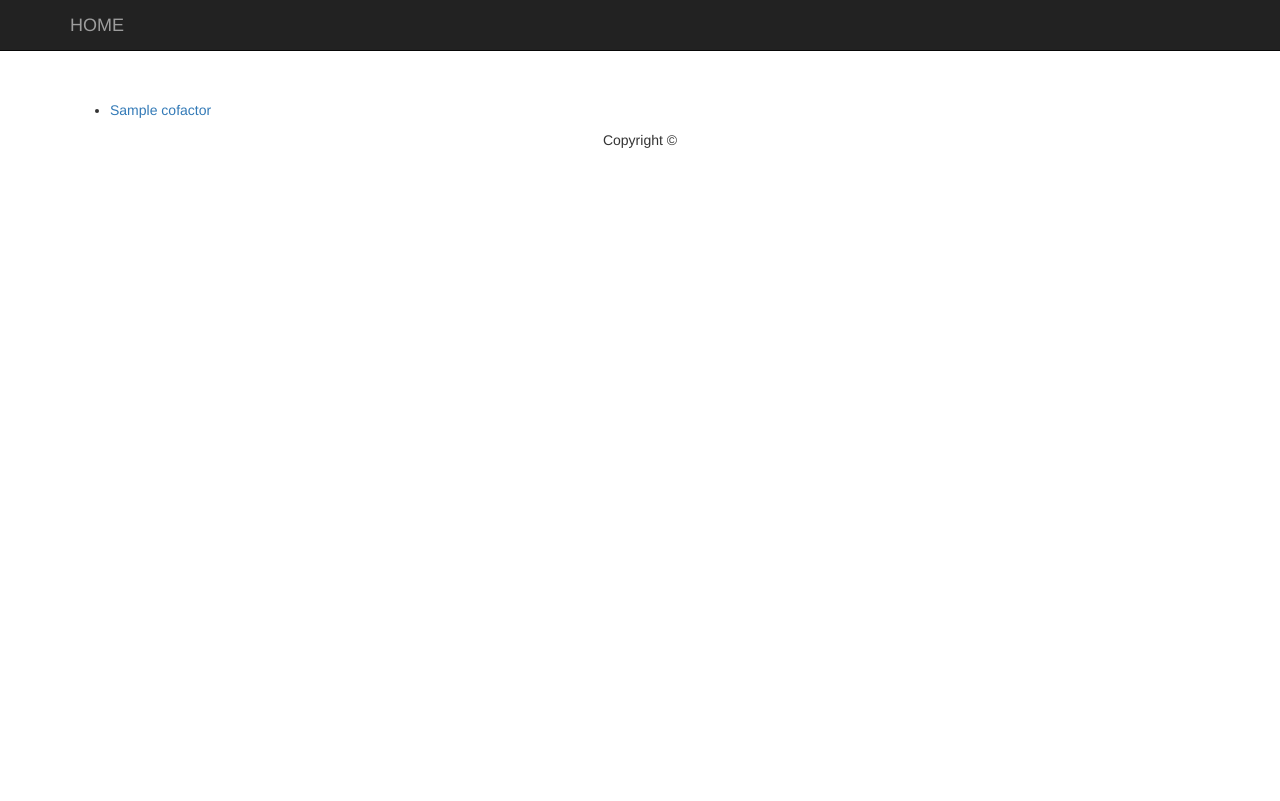
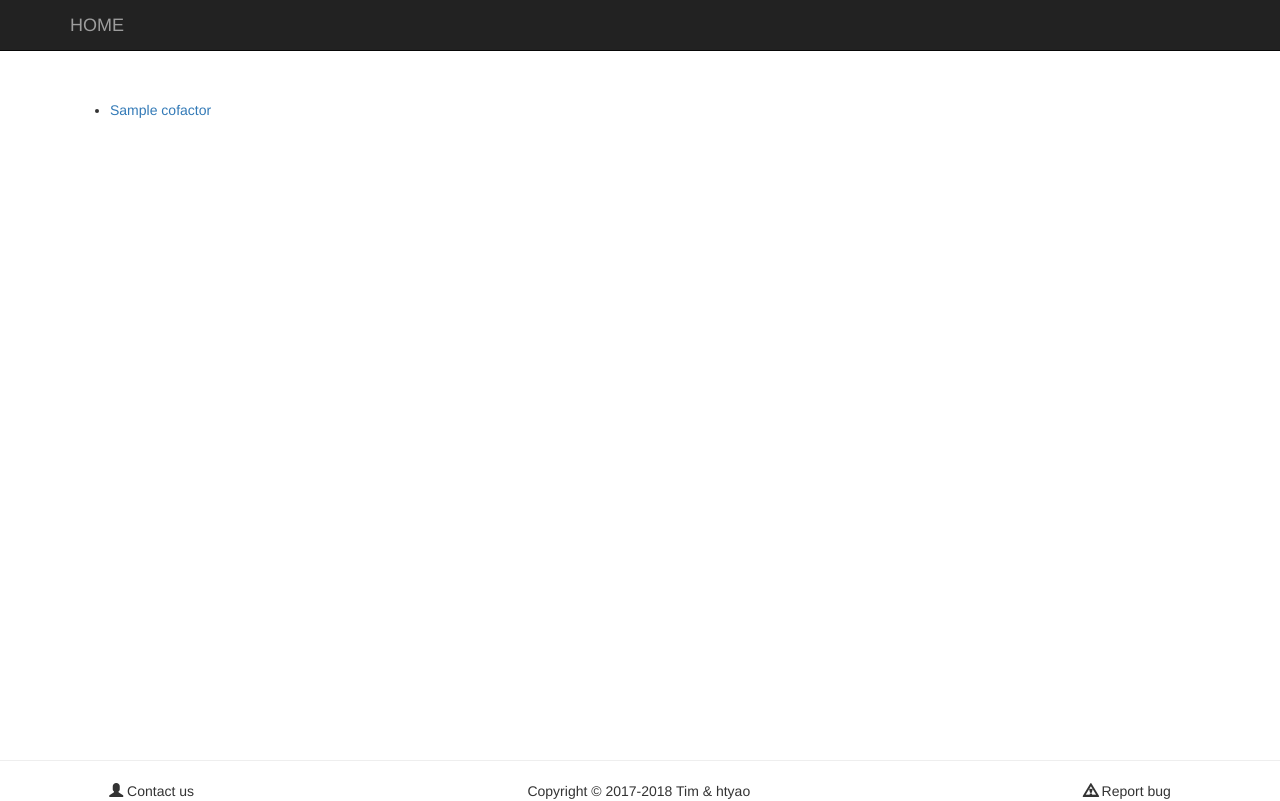
Before and after one commit to timothee-odonnell/WorldWideEnzyme, a Django app: template templates/cofactorList.html in a window 1280 px wide. Before the commit the page ends 148 px from the top, so only its background shows below. Run offline with Django 3.2, Linux system fonts and the light colour scheme; the template is opened without the code that fills it: most values are stand-ins (such as "Sample title", 1, 10 or a date in 2020); some libraries are stand-ins or nearby versions.

Commit message:
Add some style

```diff
--- a/static/css/style.css
+++ b/static/css/style.css
@@ -1,3 +1,15 @@
+html {
+  height: 100%;
+}
+
+body {
+  height: 100%;
+}
+
+.container {
+  min-height: 80%;
+}
+
 .highlight {
   color: red;
 }
--- a/templates/base.html
+++ b/templates/base.html
@@ -31,18 +31,25 @@
 
         {% block body_block %}{% endblock %}
 <!-- Footer -->
+
+    </div>
+    <!-- /.container -->
         <footer>
+	  <hr/>
             <div class="row">
-                <div class="col-lg-12">
+                <div class="col-md-offset-1 col-md-10">
                     <center>
-                        <span>Copyright &copy;</span>
+		    <div style="float:left">
+		    <span class="glyphicon glyphicon-user"></span> Contact us
+		    </div>
+                        <span>Copyright &copy; 2017-2018 Tim & htyao</span>
+		    <div style="float:right">
+		    <span class="glyphicon glyphicon-warning-sign"></span> Report bug
+		    </div>
                     </center>
-                </div>
+		  </div>
             </div>
         </footer>
 
-    </div>
-    <!-- /.container -->
-
 </body>
 </html>
```
